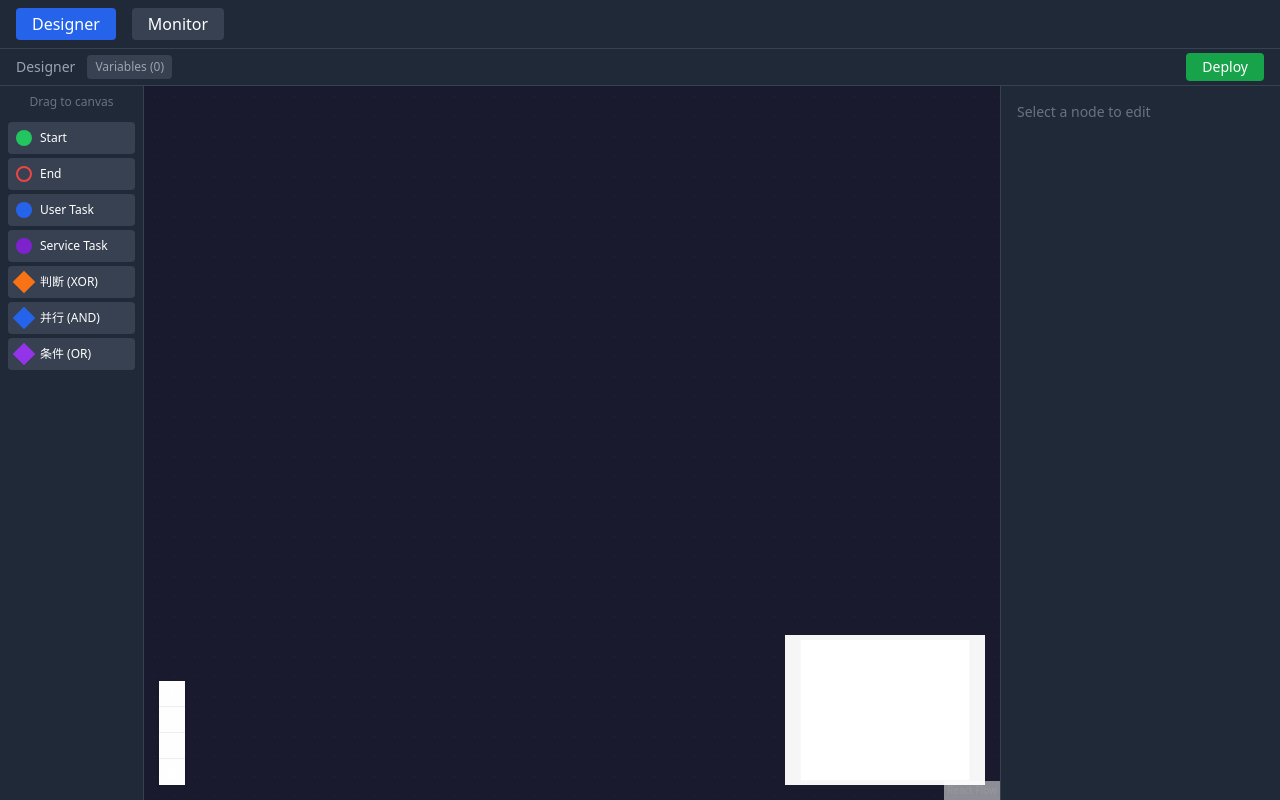
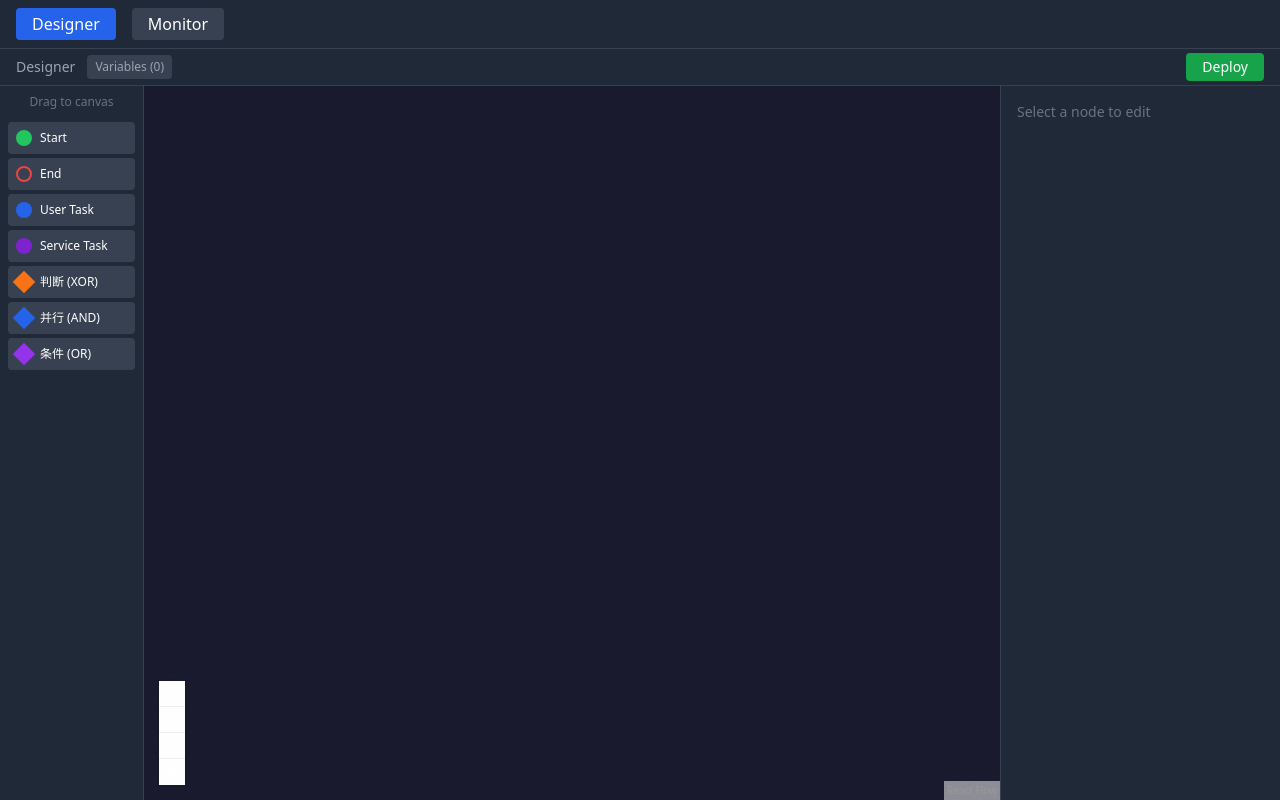
Before and after one commit to caesargattusokais/workflow-engine, a React (Vite) app in the folder workflow-engine-web/: page / in a window 1280 px wide. Built offline with nearby package versions, Linux system fonts and the light colour scheme; the HTML template or start-up script is replaced by a standard one.

Commit message:
fix: remove minimap — unreadable on dark background

```diff
--- a/workflow-engine-web/src/designer/FlowCanvas.tsx
+++ b/workflow-engine-web/src/designer/FlowCanvas.tsx
@@ -1,6 +1,6 @@
 import { useCallback, useRef, useState, useEffect } from 'react';
 import {
-  ReactFlow, Background, Controls, MiniMap,
+  ReactFlow, Background, Controls,
   addEdge, Connection, MarkerType,
   type Node, type Edge
 } from '@xyflow/react';
@@ -152,8 +152,6 @@ export default function FlowCanvas({ nodes, edges, onNodesChange, onEdgesChange,
       >
         <Background color="#2a2a4a" gap={20} size={1} />
         <Controls className="!bg-gray-800 !border-gray-700 !fill-gray-300" />
-        <MiniMap nodeColor={n => n.type === 'userTask' ? '#2563eb' :
-          n.type === 'startEvent' ? '#22c55e' : '#6b7280'} />
       </ReactFlow>
 
       {/* ── Context Menu ──────────────────────── */}
```
